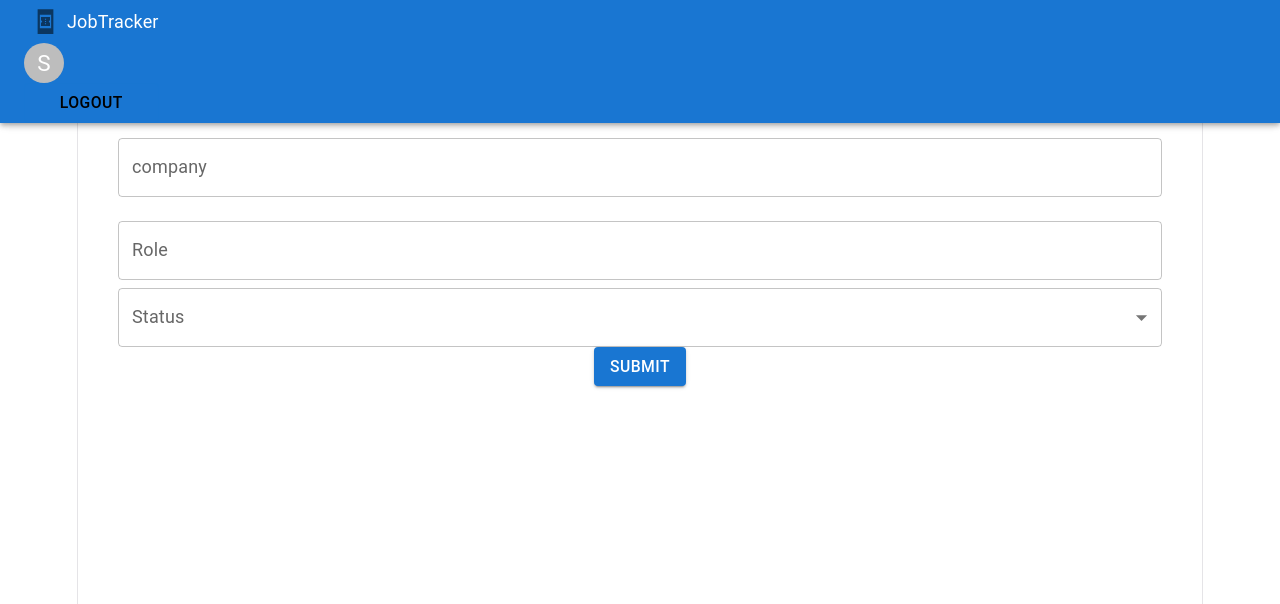
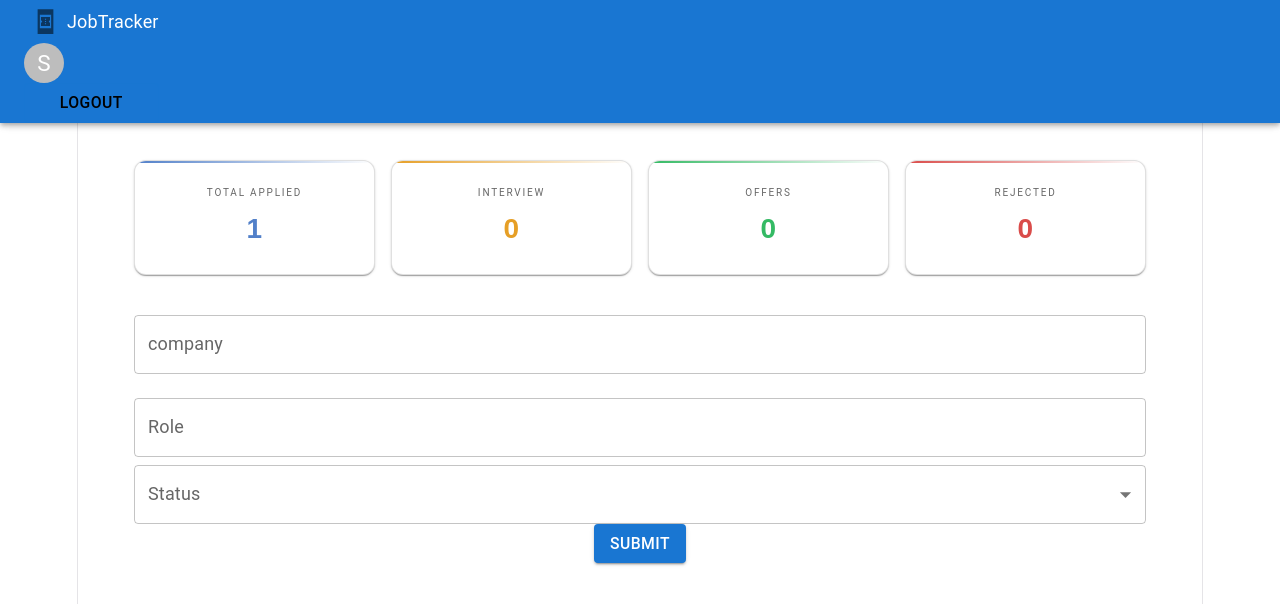
Before and after one commit to subarna0077/Job-application-app, a React (Vite) app in the folder my-mui-app/: page /dashboard in a window 1280 px wide. Shown: the top 604 px of the page. Built offline with nearby package versions, Linux system fonts and the light colour scheme; data requests are answered from the project's data file; sample sign-in values are in the browser's storage.

Commit message:
Implemented ApplicationContext to manage the data across the dashboard
-- Used the derived values to compute the statsData.
-- Applied the data into the context.

```diff
--- /dev/null
+++ b/my-mui-app/src/context/ApplicationContext.tsx
@@ -0,0 +1,72 @@
+import { createContext, useContext, useState, useEffect } from 'react'
+import type { JobApplication } from '../types/types'
+
+
+interface ApplicationContextType {
+    applications: JobApplication[];
+    refreshApplications: () => Promise<void>;
+    applicationCountComputed: ApplicationCountByStatus;
+}
+
+export interface ApplicationCountByStatus {
+    applied: number;
+    interview: number;
+    offers: number;
+    rejected: number;
+}
+
+const applicationCount = {
+    applied: 0,
+    interview: 0,
+    offers: 0,
+    rejected: 0
+}
+
+
+
+
+const ApplicationContext = createContext<ApplicationContextType | null>(null)
+export const ApplicationContextProvider = ({ children }: { children: React.ReactNode }) => {
+    const [applications, setApplications] = useState<JobApplication[]>([])
+    console.log(applications)
+
+    const applicationCountComputed = applications.reduce((acc: ApplicationCountByStatus, app) => {
+        return {
+            ...acc,
+            [app.status]: acc[app.status as keyof ApplicationCountByStatus] + 1
+        }
+
+    }, {...applicationCount})
+
+
+    const userID = localStorage.getItem('userId')
+    const fetchUserApplication = async () => {
+        const response = await fetch(`http://localhost:3001/posts?userID=${userID}`)
+        const data = await response.json()
+        setApplications(data)
+        /*
+        Here the api has the fresh set of the data on every submit. so we dont need to store the prev values
+         */
+        //setApplications(data)
+    }
+
+    useEffect(() => {
+        fetchUserApplication()
+
+    }, [])
+
+
+    return (
+        <ApplicationContext.Provider value={{ applications, refreshApplications: fetchUserApplication, applicationCountComputed }}>
+            {children}
+        </ApplicationContext.Provider>
+    )
+}
+
+export const useApplicationContext = () => {
+    const context = useContext(ApplicationContext)
+    if (!context) {
+        throw new Error('Context must be within the provider')
+    }
+    return context;
+}
--- a/my-mui-app/src/main.tsx
+++ b/my-mui-app/src/main.tsx
@@ -4,16 +4,18 @@ import './index.css'
 import App from './App.tsx'
 import { BrowserRouter } from 'react-router-dom'
 import { UserContextProvider } from './context/UserContext.tsx'
+import { ApplicationContextProvider } from './context/ApplicationContext.tsx'
 
 createRoot(document.getElementById('root')!).render(
 
   <BrowserRouter>
-  <UserContextProvider>
-     <StrictMode>
-      <App />
-  </StrictMode>
-
-  </UserContextProvider>
+    <UserContextProvider>
+      <ApplicationContextProvider>
+        <StrictMode>
+          <App />
+        </StrictMode>
+      </ApplicationContextProvider>
+    </UserContextProvider>
   </BrowserRouter>
 
   ,
--- a/my-mui-app/src/pages/Dashboard.tsx
+++ b/my-mui-app/src/pages/Dashboard.tsx
@@ -1,5 +1,16 @@
-import { Box, TextField, FormControl, InputLabel, Select, MenuItem, Button } from '@mui/material'
-import {useState} from 'react'
+import { Box, TextField, FormControl, InputLabel, Select, MenuItem, Button, Typography, Paper , Card, Toolbar} from '@mui/material'
+import { useState } from 'react'
+import { useApplicationContext } from '../context/ApplicationContext';
+import type { ApplicationCountByStatus } from '../context/ApplicationContext';
+
+
+const statsRow = [
+  {label: 'Total applied', key: 'applied', color: '#5280c9' },
+  {label: 'Interview', key: 'interview', color: '#e69f26' },
+  {label: 'Offers', key: 'offers', color: '#34ba64' },
+  {label: 'Rejected', key: 'rejected', color: '#da4c4a' }
+]
+
 
 export const Dashboard = () => {
 
@@ -8,9 +19,8 @@ export const Dashboard = () => {
     role: '',
     status: ''
   });
-
-
-  const handleSubmit = async(e: React.FormEvent<HTMLFormElement>)=>{
+  const { applications, refreshApplications, applicationCountComputed } = useApplicationContext()
+  const handleSubmit = async (e: React.FormEvent<HTMLFormElement>) => {
     e.preventDefault()
 
     const token = localStorage.getItem('token');
@@ -26,6 +36,7 @@ export const Dashboard = () => {
         ...appliedData,
         appliedDate: new Date().toISOString(),
         userID: userID,
+        updatedAt: null,
       })
 
 
@@ -33,18 +44,46 @@ export const Dashboard = () => {
 
     const data = await response.json();
     console.log(data)
+    await refreshApplications()
   }
 
 
 
 
+
   return (
-    <Box sx={{bgcolor: 'white', padding: 2, marginTop: 2}}>
-      This is dashboard
+    <Box sx={{ bgcolor: 'background.default', color: 'text.primary', p: {xs: 2, md:4} }}>
+      <Toolbar></Toolbar>
+        <Box sx={{ display: 'grid', gridTemplateColumns: 'repeat(4, 1fr)', gap: 2, mb: 3 }}>
+        {statsRow.map(({ label, key, color }) => (
+          <Card key={key} sx={{
+            bgcolor: 'background.paper',   // ← surface
+            border: '1px solid',
+            borderColor: 'divider',        // ← border token used correctly
+            borderRadius: 3, p: 3,
+            position: 'relative', overflow: 'hidden',
+            '&::before': {
+              content: '""', position: 'absolute',
+              top: 0, left: 0, right: 0, height: '2px',
+              background: `linear-gradient(90deg, ${color}, transparent)`,
+            },
+          }}>
+            <Typography sx={{ fontSize: 10, letterSpacing: '0.18em', textTransform: 'uppercase', color: 'text.secondary', mb: 1 }}>
+              {label}
+            </Typography>
+            <Typography sx={{ fontFamily: '"Syne", sans-serif', fontSize: { sm: 16, md: 22, lg: 28 }, fontWeight: { sm: 400, md: 800 }, color }}>
+              {applicationCountComputed[key as keyof ApplicationCountByStatus]}
 
-      <Box component="form" onSubmit={(e)=>handleSubmit(e)}>
-        <TextField label="company" value={appliedData.company} type="text" fullWidth margin="normal" onChange={(e)=> setAppliedData((prev)=> ({...prev, company: e.target.value}))}/>
-        <TextField label="Role" value={appliedData.role} type="text" fullWidth margin="normal" onChange={(e)=> setAppliedData((prev)=> ({...prev, role: e.target.value}))}/>
+            </Typography>
+      </Card>
+        ))}
+      </Box>
+
+
+
+      <Box component="form" onSubmit={(e) => handleSubmit(e)}>
+        <TextField label="company" value={appliedData.company} type="text" fullWidth margin="normal" onChange={(e) => setAppliedData((prev) => ({ ...prev, company: e.target.value }))} />
+        <TextField label="Role" value={appliedData.role} type="text" fullWidth margin="normal" onChange={(e) => setAppliedData((prev) => ({ ...prev, role: e.target.value }))} />
         <FormControl fullWidth>
           <InputLabel id="demo-simple-select-label">Status</InputLabel>
           <Select
@@ -52,7 +91,7 @@ export const Dashboard = () => {
             id="demo-simple-select"
             label="Status"
             value={appliedData.status}
-            onChange={(e)=> setAppliedData((prev)=> ({...prev, status: e.target.value as string}))}
+            onChange={(e) => setAppliedData((prev) => ({ ...prev, status: e.target.value as string }))}
           >
             <MenuItem value={'applied'} >Applied</MenuItem>
             <MenuItem value={'interview'} >Interviewing</MenuItem>
```
